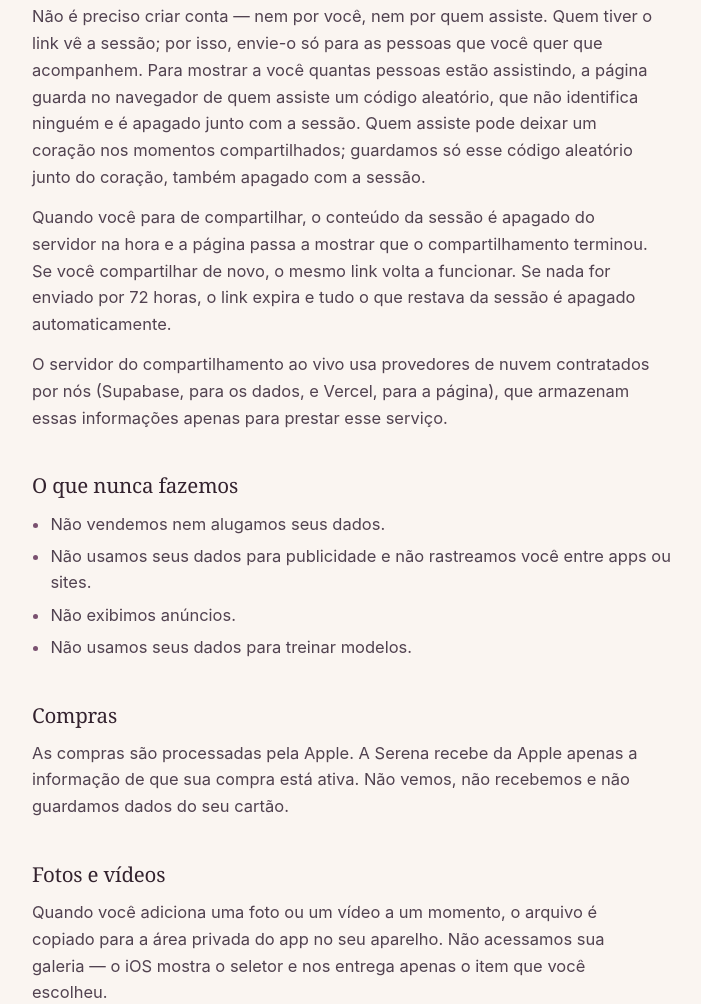
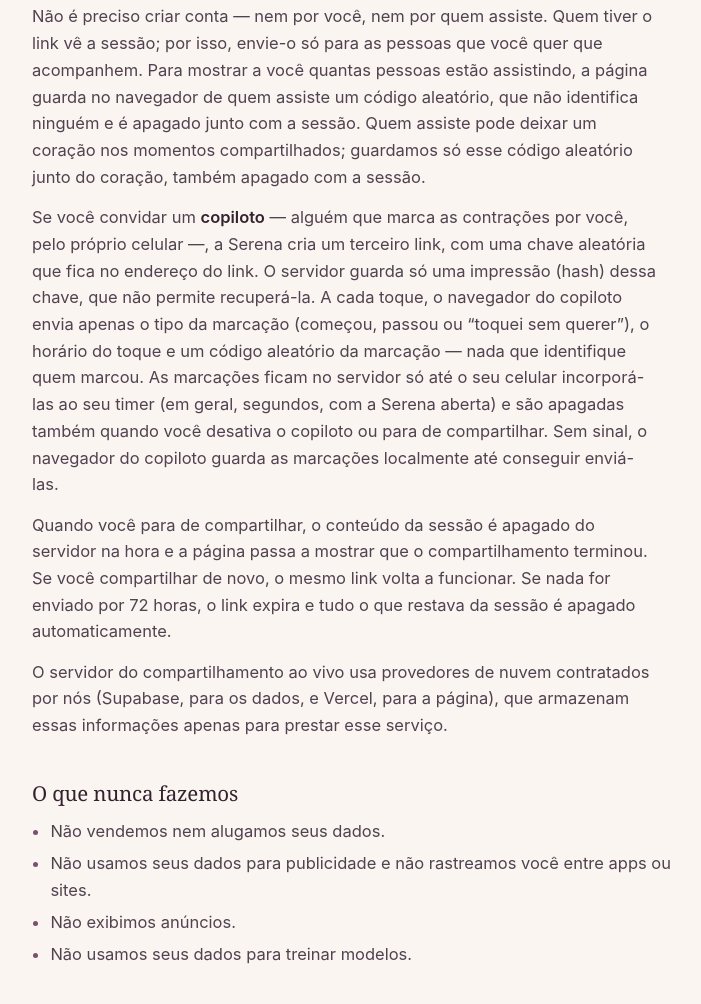
Before and after one commit to hermesdigitalbr-spec/serena-legal, a plain HTML site: page privacy.html in a window 1280 px wide. Shown: the part 1998-3002 px from the top of the page, without its empty margins (288-989 px from the left). Drawn offline with Linux system fonts and the light colour scheme.

Commit message:
Privacidade: o que o copiloto do link ao vivo envia e quando apaga
Co-Authored-By: Claude Opus 5.5 <noreply@anthropic.com>

```diff
--- a/privacy.html
+++ b/privacy.html
@@ -141,6 +141,7 @@ footer a{color:var(--faint)}
 </ul>
 <p>O que <strong>não</strong> vai junto: seu nome, e-mail, telefone, identificadores do aparelho, vídeos, e nenhuma foto de momento que você não tenha marcado para compartilhar.</p>
 <p>Não é preciso criar conta — nem por você, nem por quem assiste. Quem tiver o link vê a sessão; por isso, envie-o só para as pessoas que você quer que acompanhem. Para mostrar a você quantas pessoas estão assistindo, a página guarda no navegador de quem assiste um código aleatório, que não identifica ninguém e é apagado junto com a sessão. Quem assiste pode deixar um coração nos momentos compartilhados; guardamos só esse código aleatório junto do coração, também apagado com a sessão.</p>
+<p>Se você convidar um <strong>copiloto</strong> — alguém que marca as contrações por você, pelo próprio celular —, a Serena cria um terceiro link, com uma chave aleatória que fica no endereço do link. O servidor guarda só uma impressão (hash) dessa chave, que não permite recuperá-la. A cada toque, o navegador do copiloto envia apenas o tipo da marcação (começou, passou ou “toquei sem querer”), o horário do toque e um código aleatório da marcação — nada que identifique quem marcou. As marcações ficam no servidor só até o seu celular incorporá-las ao seu timer (em geral, segundos, com a Serena aberta) e são apagadas também quando você desativa o copiloto ou para de compartilhar. Sem sinal, o navegador do copiloto guarda as marcações localmente até conseguir enviá-las.</p>
 <p>Quando você para de compartilhar, o conteúdo da sessão é apagado do servidor na hora e a página passa a mostrar que o compartilhamento terminou. Se você compartilhar de novo, o mesmo link volta a funcionar. Se nada for enviado por 72 horas, o link expira e tudo o que restava da sessão é apagado automaticamente.</p>
 <p>O servidor do compartilhamento ao vivo usa provedores de nuvem contratados por nós (Supabase, para os dados, e Vercel, para a página), que armazenam essas informações apenas para prestar esse serviço.</p>
 
```
